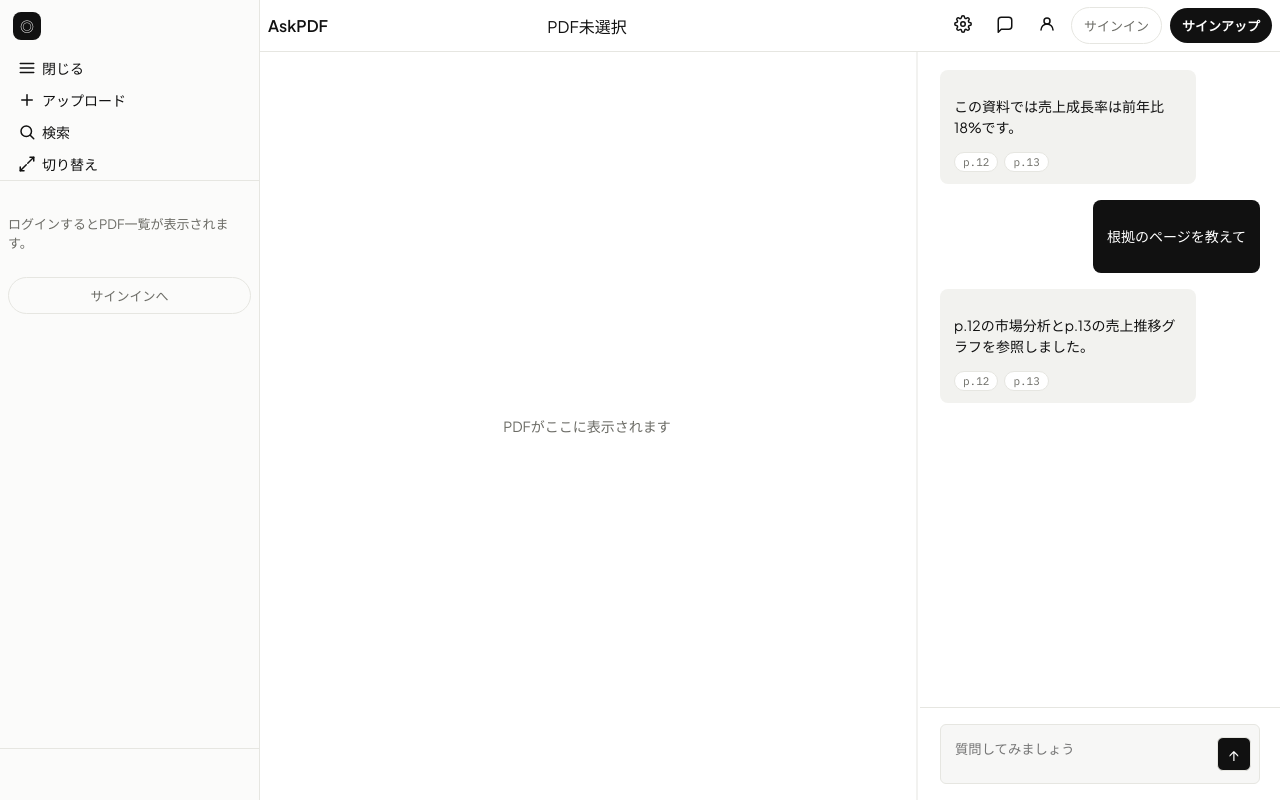
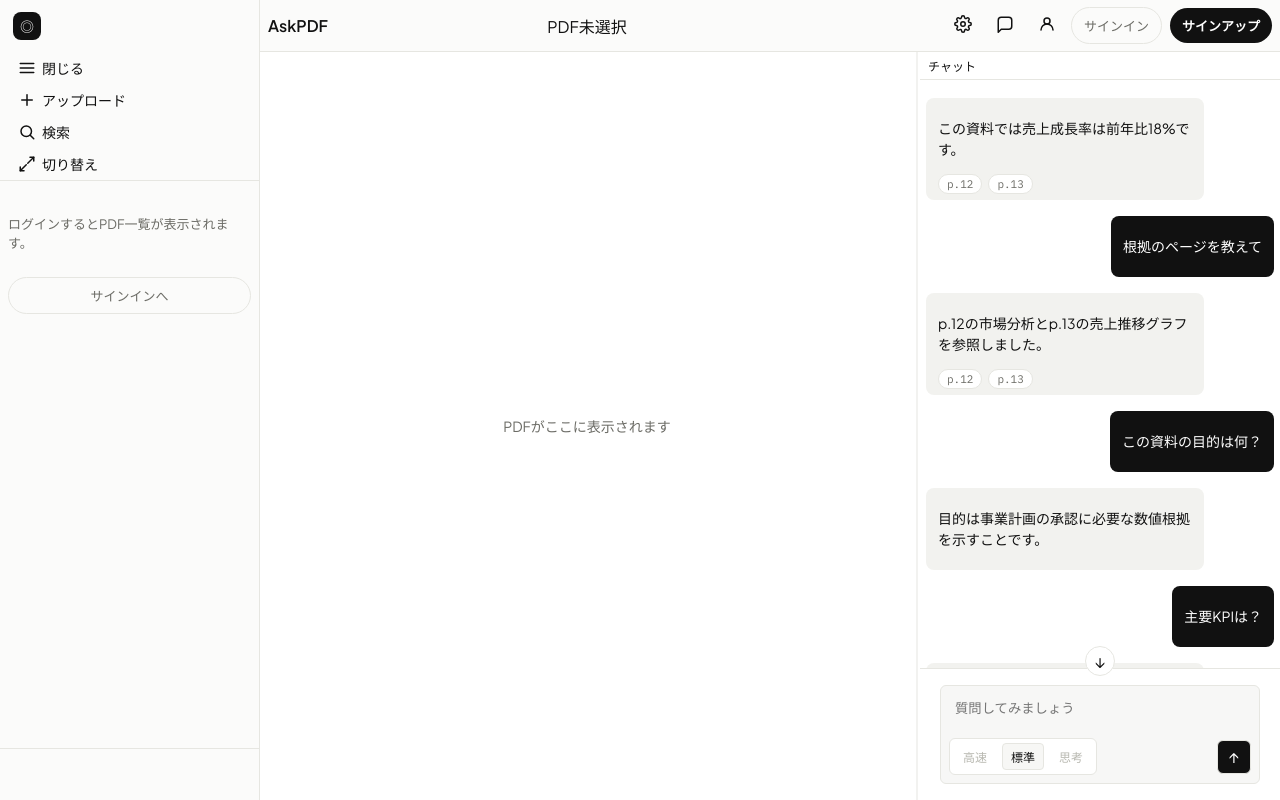
Before and after one commit to mugitak0523-svg/ask-pdf, a Next.js app in the folder apps/web/: page / in a window 1280 px wide. Built offline with nearby package versions, Linux system fonts and the light colour scheme.

Commit message:
modify chat UI

```diff
--- a/apps/web/src/app/globals.css
+++ b/apps/web/src/app/globals.css
@@ -522,7 +522,7 @@ button {
   align-items: center;
   padding: 0 8px;
   border-bottom: 1px solid var(--line);
-  background: transparent;
+  background: #fbfbfa;
   min-height: 52px;
 }
 
@@ -1086,18 +1086,41 @@ button {
   border-radius: 999px;
 }
 
+.chat__messages-wrap {
+  flex: 1;
+  position: relative;
+  min-height: 0;
+}
+
 .chat__messages {
-  flex: 1;
-  padding: 18px 20px;
+  height: 100%;
+  padding: 18px 6px;
   display: flex;
   flex-direction: column;
   gap: 16px;
   overflow-y: auto;
 }
 
+.chat {
+  position: relative;
+  display: flex;
+  flex-direction: column;
+  min-height: 0;
+}
+
+.chat__header {
+  height: 28px;
+  display: flex;
+  align-items: center;
+  padding: 0 8px;
+  border-bottom: 1px solid var(--line);
+  background: transparent;
+  font-size: 12px;
+}
+
 .bubble {
   max-width: 80%;
-  padding: 12px 14px;
+  padding: 6px 12px;
   border-radius: 8px;
   font-size: 14px;
   line-height: 1.5;
@@ -1146,24 +1169,63 @@ button {
   gap: 12px;
 }
 
-.input-row {
-  display: flex;
-  align-items: center;
-  gap: 8px;
+.input-panel {
   border: 1px solid var(--line);
   border-radius: 6px;
   background: var(--panel-soft);
   padding: 8px;
+  display: flex;
+  flex-direction: column;
+  gap: 8px;
 }
 
-.chat__input textarea {
+.input-panel__top textarea {
+  width: 100%;
   resize: none;
   border: none;
   background: transparent;
   color: var(--text);
   padding: 6px;
-  flex: 1;
   outline: none;
+  line-height: 1.5;
+  overflow-y: hidden;
+}
+
+.input-panel__bottom {
+  display: flex;
+  align-items: center;
+  justify-content: space-between;
+  gap: 8px;
+}
+
+.model-select {
+  display: inline-flex;
+  gap: 6px;
+  padding: 4px;
+  border: 1px solid var(--line);
+  border-radius: 6px;
+  background: #fff;
+}
+
+.model-option {
+  border: 1px solid transparent;
+  border-radius: 4px;
+  padding: 4px 8px;
+  font-size: 12px;
+  color: #b8b8b0;
+  background: transparent;
+  cursor: pointer;
+}
+
+.model-option:hover {
+  background: #f4f4f0;
+  color: var(--text);
+}
+
+.model-option.is-active {
+  border-color: var(--line);
+  color: var(--text);
+  background: #f7f7f5;
 }
 
 .send {
@@ -1174,6 +1236,33 @@ button {
   background: #111;
   color: #fff;
   font-size: 16px;
+}
+
+.chat__jump {
+  position: absolute;
+  left: 50%;
+  transform: translateX(-50%);
+  bottom: -8px;
+  border: 1px solid var(--line);
+  border-radius: 999px;
+  width: 30px;
+  height: 30px;
+  background: #fff;
+  font-size: 16px;
+  color: var(--text);
+  display: grid;
+  place-items: center;
+  transition: opacity 120ms ease;
+  z-index: 1;
+}
+
+.chat__jump:hover {
+  background: #f4f4f0;
+}
+
+.chat__jump.is-hidden {
+  opacity: 0;
+  pointer-events: none;
 }
 
 @media (max-width: 1100px) {
--- a/apps/web/src/app/page.tsx
+++ b/apps/web/src/app/page.tsx
@@ -44,6 +44,85 @@ const mockMessages = [
       { label: "p.13", id: "h-13-2" },
     ],
   },
+  {
+    role: "user",
+    text: "この資料の目的は何？",
+  },
+  {
+    role: "assistant",
+    text: "目的は事業計画の承認に必要な数値根拠を示すことです。",
+  },
+  {
+    role: "user",
+    text: "主要KPIは？",
+  },
+  {
+    role: "assistant",
+    text: "ARR、解約率、CAC、LTVが主要KPIです。",
+    refs: [{ label: "p.7", id: "h-7-1" }],
+  },
+  {
+    role: "user",
+    text: "競合比較はどこにある？",
+  },
+  {
+    role: "assistant",
+    text: "競合比較はp.9のマトリクスにまとめられています。",
+    refs: [{ label: "p.9", id: "h-9-1" }],
+  },
+  {
+    role: "user",
+    text: "コスト構造の説明は？",
+  },
+  {
+    role: "assistant",
+    text: "固定費と変動費の内訳がp.15に記載されています。",
+    refs: [{ label: "p.15", id: "h-15-1" }],
+  },
+  {
+    role: "user",
+    text: "売上の内訳比率は？",
+  },
+  {
+    role: "assistant",
+    text: "製品Aが45%、製品Bが35%、その他が20%です。",
+    refs: [{ label: "p.11", id: "h-11-1" }],
+  },
+  {
+    role: "user",
+    text: "次のアクションは？",
+  },
+  {
+    role: "assistant",
+    text: "来月のパイロット導入と効果測定が次のステップです。",
+  },
+  {
+    role: "user",
+    text: "リスク要因は？",
+  },
+  {
+    role: "assistant",
+    text: "人材確保と市場競争激化が主なリスクです。",
+    refs: [{ label: "p.18", id: "h-18-1" }],
+  },
+  {
+    role: "user",
+    text: "スケジュールは？",
+  },
+  {
+    role: "assistant",
+    text: "Q2で設計、Q3で実装、Q4で展開の予定です。",
+    refs: [{ label: "p.20", id: "h-20-1" }],
+  },
+  {
+    role: "user",
+    text: "予算の合計は？",
+  },
+  {
+    role: "assistant",
+    text: "初年度の予算は1.2億円です。",
+    refs: [{ label: "p.14", id: "h-14-1" }],
+  },
 ];
 
 type DocumentItem = {
@@ -61,8 +140,12 @@ export default function Home() {
   const tabsRef = useRef<HTMLDivElement | null>(null);
   const tabsWrapRef = useRef<HTMLDivElement | null>(null);
   const fileInputRef = useRef<HTMLInputElement | null>(null);
+  const chatInputRef = useRef<HTMLTextAreaElement | null>(null);
   const [chatWidth, setChatWidth] = useState(360);
   const [chatInput, setChatInput] = useState("");
+  const [chatMode, setChatMode] = useState<"fast" | "standard" | "think">("standard");
+  const chatMessagesRef = useRef<HTMLDivElement | null>(null);
+  const [showChatJump, setShowChatJump] = useState(false);
   const [activeHighlightId, setActiveHighlightId] = useState<string | null>(
     "h-12-1"
   );
@@ -115,6 +198,20 @@ export default function Home() {
     window.addEventListener("pointerup", onUp);
   };
 
+  const resizeChatInput = () => {
+    const el = chatInputRef.current;
+    if (!el) return;
+    el.style.height = "auto";
+    const styles = window.getComputedStyle(el);
+    const lineHeight = Number.parseFloat(styles.lineHeight || "0");
+    const paddingTop = Number.parseFloat(styles.paddingTop || "0");
+    const paddingBottom = Number.parseFloat(styles.paddingBottom || "0");
+    const maxHeight = lineHeight * 3 + paddingTop + paddingBottom;
+    const nextHeight = Math.min(el.scrollHeight, maxHeight);
+    el.style.height = `${nextHeight}px`;
+    el.style.overflowY = el.scrollHeight > maxHeight ? "auto" : "hidden";
+  };
+
   useEffect(() => {
     supabase.auth.getSession().then(({ data }) => {
       setIsAuthed(Boolean(data.session));
@@ -134,6 +231,26 @@ export default function Home() {
     });
     return () => {
       subscription.unsubscribe();
+    };
+  }, []);
+
+  useEffect(() => {
+    resizeChatInput();
+  }, [chatInput]);
+
+  useEffect(() => {
+    const target = chatMessagesRef.current;
+    if (!target) return;
+    const onScroll = () => {
+      const threshold = 16;
+      const distance =
+        target.scrollHeight - target.scrollTop - target.clientHeight;
+      setShowChatJump(distance > threshold);
+    };
+    onScroll();
+    target.addEventListener("scroll", onScroll);
+    return () => {
+      target.removeEventListener("scroll", onScroll);
     };
   }, []);
 
@@ -627,7 +744,11 @@ export default function Home() {
         />
 
         <section className="chat">
-          <div className="chat__messages">
+          <div className="chat__header">
+            <span className="label">チャット</span>
+          </div>
+          <div className="chat__messages-wrap">
+            <div className="chat__messages" ref={chatMessagesRef}>
               {mockMessages.map((msg, index) => (
                 <div key={index} className={`bubble bubble--${msg.role}`}>
                   <p>{msg.text}</p>
@@ -649,17 +770,61 @@ export default function Home() {
               ))}
             </div>
 
+            <button
+              type="button"
+              className={`chat__jump ${showChatJump ? "" : "is-hidden"}`}
+              onClick={() => {
+                if (chatMessagesRef.current) {
+                  chatMessagesRef.current.scrollTo({
+                    top: chatMessagesRef.current.scrollHeight,
+                    behavior: "smooth",
+                  });
+                }
+              }}
+              aria-label="scroll to latest"
+            >
+              ↓
+            </button>
+          </div>
           <form className="chat__input" onSubmit={(event) => event.preventDefault()}>
-            <div className="input-row">
+            <div className="input-panel">
+              <div className="input-panel__top">
                 <textarea
                   placeholder="質問してみましょう"
-                rows={2}
+                  rows={1}
                   value={chatInput}
                   onChange={(event) => setChatInput(event.target.value)}
+                  ref={chatInputRef}
                 />
+              </div>
+              <div className="input-panel__bottom">
+                <div className="model-select">
+                  <button
+                    type="button"
+                    className={`model-option ${chatMode === "fast" ? "is-active" : ""}`}
+                    onClick={() => setChatMode("fast")}
+                  >
+                    高速
+                  </button>
+                  <button
+                    type="button"
+                    className={`model-option ${chatMode === "standard" ? "is-active" : ""}`}
+                    onClick={() => setChatMode("standard")}
+                  >
+                    標準
+                  </button>
+                  <button
+                    type="button"
+                    className={`model-option ${chatMode === "think" ? "is-active" : ""}`}
+                    onClick={() => setChatMode("think")}
+                  >
+                    思考
+                  </button>
+                </div>
                 <button type="submit" className="send">
                   ↑
                 </button>
+              </div>
             </div>
           </form>
         </section>
```
Also changed, not shown: 1 other file (tests, documents, lock files or other folders). Lines whose indentation alone changed are shown as unchanged.
